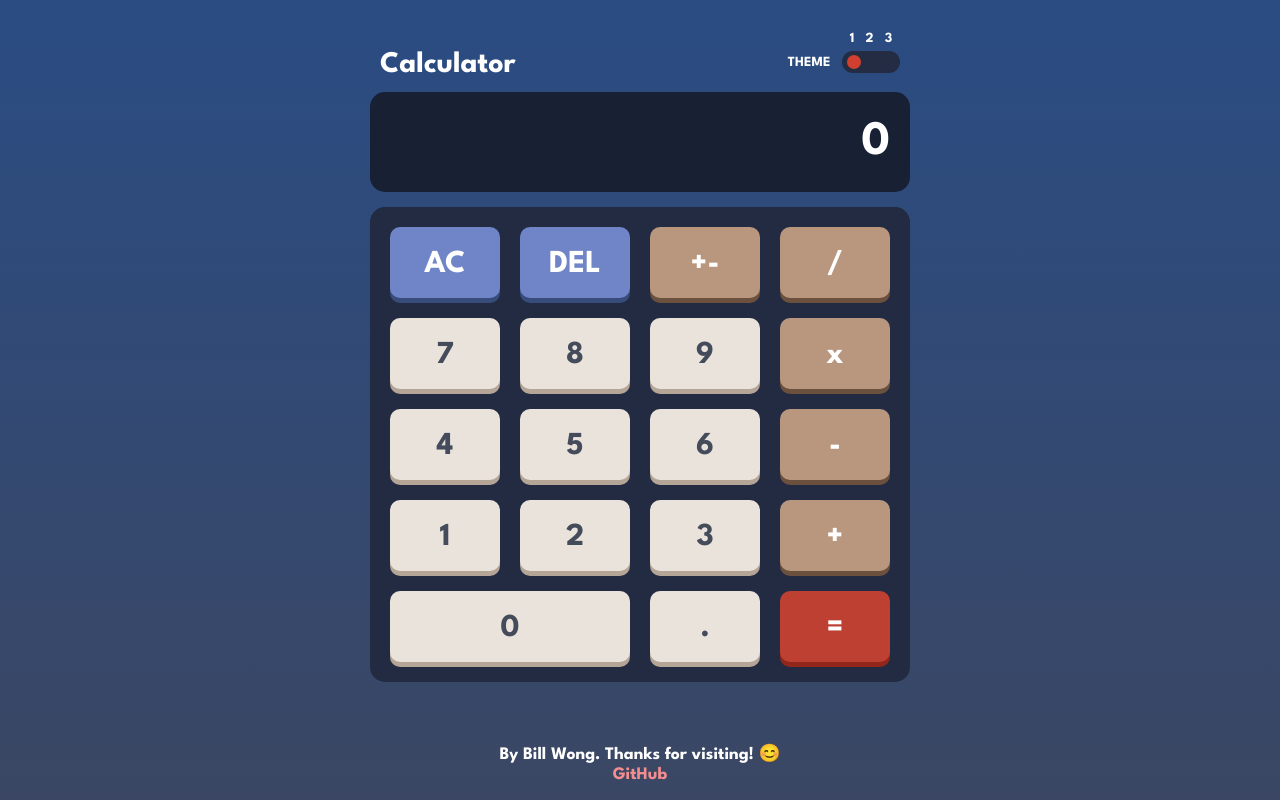
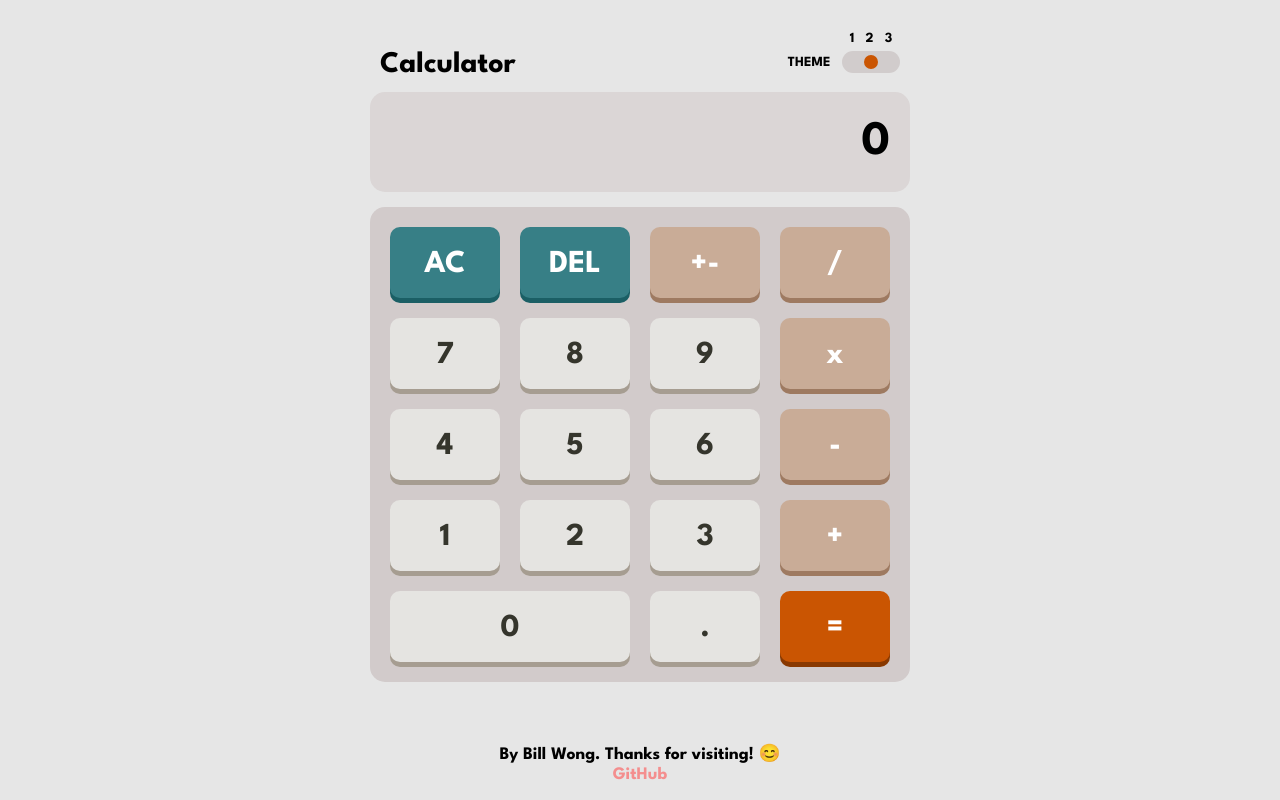
Before and after one commit to billwonggg/calculator-app, a React (Create React App) app: page / in a window 1280 px wide. Built offline with nearby package versions, Linux system fonts and the light colour scheme.

Commit message:
Themes based on device preference

```diff
--- a/src/components/Theme.tsx
+++ b/src/components/Theme.tsx
@@ -1,19 +1,40 @@
-import React, { useState } from "react";
+import React, { useState, useEffect } from "react";
 import { getTheme, updateTheme } from "../util/ThemeChange";
 
 export type ThemeOptions = "neutral" | "light" | "dark";
 
 const Theme = () => {
   const COLOR_THEME: ThemeOptions[] = ["neutral", "light", "dark"];
-  const COLOR_CODE: string[] = ["#3a4764", "#e6e6e6", "#160628"];
-  const [theme, setTheme] = useState<ThemeOptions>("neutral");
+  const [theme, setTheme] = useState<ThemeOptions>(getTheme());
 
   const handleChange = (e: React.ChangeEvent<HTMLInputElement>) => {
     const idx = Number(e.target.value);
     const newTheme = COLOR_THEME[idx - 1];
     setTheme(newTheme);
-    updateTheme(newTheme);
   };
+
+  const handleColorChange = (e: MediaQueryListEvent) => {
+    const newColorScheme = e.matches ? "dark" : "light";
+    setTheme(newColorScheme);
+  };
+
+  useEffect(() => {
+    updateTheme(theme);
+  }, [theme]);
+
+  // listen for system theme changes
+  useEffect(() => {
+    const darkThemeMq = window.matchMedia("(prefers-color-scheme: dark)");
+    darkThemeMq.addEventListener("change", (e) => handleColorChange(e));
+    // window
+    //   .matchMedia("(prefers-color-scheme: dark)")
+    //   .addEventListener("change", (e) => handleColorChange(e));
+    // return window
+    //   .matchMedia("(prefers-color-scheme: dark)")
+    //   .removeEventListener("change", (e) => handleColorChange(e));
+    return () =>
+      darkThemeMq.removeEventListener("change", (e) => handleColorChange(e));
+  }, []);
 
   return (
     <div className="theme-wrapper">
--- a/src/util/ThemeChange.tsx
+++ b/src/util/ThemeChange.tsx
@@ -1,4 +1,4 @@
-import Theme, { ThemeOptions } from "../components/Theme";
+import { ThemeOptions } from "../components/Theme";
 
 const getLocalColorScheme = () => localStorage.getItem("colorScheme");
 
@@ -6,18 +6,23 @@ const setLocalColorScheme = (color: ThemeOptions) => {
   localStorage.setItem("colorScheme", color);
 };
 
-export const getTheme = () => {
+export const getTheme = (): ThemeOptions => {
   const preferDarkScheme =
     window.matchMedia &&
     window.matchMedia("(prefers-color-scheme: dark)").matches;
 
-  let finalColorScheme: string;
+  let finalColorScheme: ThemeOptions = "neutral";
   const localColorScheme = getLocalColorScheme();
-
-  localColorScheme !== null
-    ? (finalColorScheme = localColorScheme)
-    : (finalColorScheme = preferDarkScheme ? "dark" : "neutral");
-
+  if (localColorScheme === null) {
+    finalColorScheme = preferDarkScheme ? "dark" : "light";
+  } else {
+    if (
+      localColorScheme === "neutral" ||
+      localColorScheme === "light" ||
+      localColorScheme === "dark"
+    )
+      finalColorScheme = localColorScheme;
+  }
   return finalColorScheme;
 };
 
```
Also changed, not shown: 1 other file (tests, documents, lock files or other folders).
